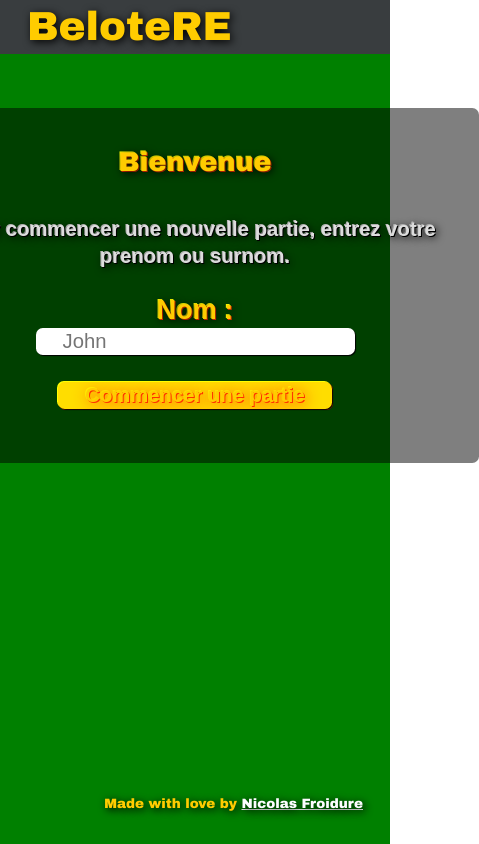
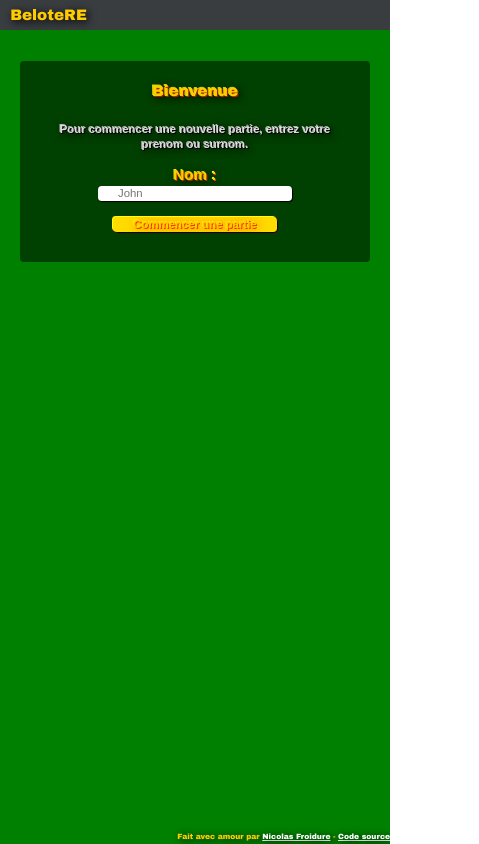
Before and after one commit to nfroidure/belotere, a Next.js app: page / in a window 390 px wide. Shown: the whole page, 479 px wide, since content can reach past the window. Built offline with nearby package versions, Linux system fonts and the light colour scheme.

Commit message:
feat(layout): very quick and very dirty responsive

```diff
--- a/components/mat.tsx
+++ b/components/mat.tsx
@@ -4,7 +4,6 @@ import HandCards from './hand';
 import type { ComponentProps } from 'react';
 import type { CardItem } from './card';
 import type { Hand } from './trick';
-
 
 const Mat = ({
   trick,
@@ -100,6 +99,12 @@ const Mat = ({
           grid-column: 3;
           margin: auto;
         }
+        @media screen and (max-width: 479px) {
+          .root {
+            padding: calc(var(--vRythm) * 2) calc(var(--gutter) / 2)
+              var(--vRythm) calc(var(--gutter) / 2);
+          }
+        }
       `}</style>
     </div>
   );
--- a/pages/index.tsx
+++ b/pages/index.tsx
@@ -403,13 +403,21 @@ export default function Home(): JSX.Element {
         ) : null}
       </main>
       <footer>
-        Made with love by{' '}
+        Fait avec amour par{' '}
         <a
           href="https://insertafter.com?utm_source=belote&utm_medium=footer&utm_campaign=pocs"
           target="_blank"
           rel="noopener noreferrer"
         >
           Nicolas Froidure
+        </a>{' '}
+        -{' '}
+        <a
+          href="https://github.com/nfroidure/belotere"
+          target="_blank"
+          rel="noopener noreferrer"
+        >
+          Code source
         </a>
       </footer>
       <style jsx>{`
@@ -490,13 +498,26 @@ export default function Home(): JSX.Element {
         }
         .popup.active {
           display: block;
-          left: calc(50% - calc(calc(var(--block) * 2 + var(--gutter)) / 2));
+          position: absolute;
+          margin-left: auto;
+          margin-right: auto;
+          left: 0;
+          right: 0;
+          text-align: center;
           top: calc(var(--vRythm) * 4);
+          max-width: calc(100vw - calc(var(--gutter) * 2));
         }
         .notice.active {
           display: block;
-          left: calc(50% - calc(calc(var(--block) * 2 + var(--gutter)) / 2));
+          display: block;
+          position: absolute;
+          margin-left: auto;
+          margin-right: auto;
+          left: 0;
+          right: 0;
+          text-align: center;
           bottom: var(--vRythm);
+          max-width: calc(100vw - calc(var(--gutter) * 2));
         }
         .popup.active h2 {
           line-height: calc(var(--vRythm) * 2);
@@ -530,6 +551,7 @@ export default function Home(): JSX.Element {
           border: 0;
           border-radius: var(--borderRadius);
           box-shadow: 1px 1px 1px #000;
+          max-width: 100%;
         }
         .popup.active input[type='submit'],
         .popup.active button {
@@ -544,6 +566,24 @@ export default function Home(): JSX.Element {
           text-shadow: 2px 2px 15px #ff3300, 1px 1px 0 #ff3300,
             -1px -1px 0 #ffff00;
           background: #ffdd00;
+          max-width: 100%;
+        }
+        @media screen and (max-width: 479px) {
+          header h1 {
+            font-size: var(--bigFontSize);
+            padding: 0 calc(var(--gutter) / 2);
+          }
+          header .metric {
+            padding: 0 calc(var(--gutter) / 2);
+            font-size: var(--smallFontSize);
+          }
+          header .metric span {
+            padding: 0 calc(var(--gutter) / 2);
+            font-size: calc(var(--smallFontSize) * 0.8);
+          }
+          footer {
+            padding: calc(var(--vRytm) / 2) calc(var(--gutter) / 2);
+          }
         }
       `}</style>
     </div>
--- a/styles/globals.css
+++ b/styles/globals.css
@@ -64,6 +64,13 @@
   --cardWidth: calc(var(--cardHeight) * var(--cardSizeRatio));
 }
 
+/* User defined CSS env var do not work yet, quick workaround in the meanwhile */
+@media screen and (max-width: 479px) {
+  :root {
+    --vGrid: calc(0.375rem * 0.75);
+  }
+}
+
 /* Global styles */
 body {
   font-family: 'Montserrat', sans-serif;
```
